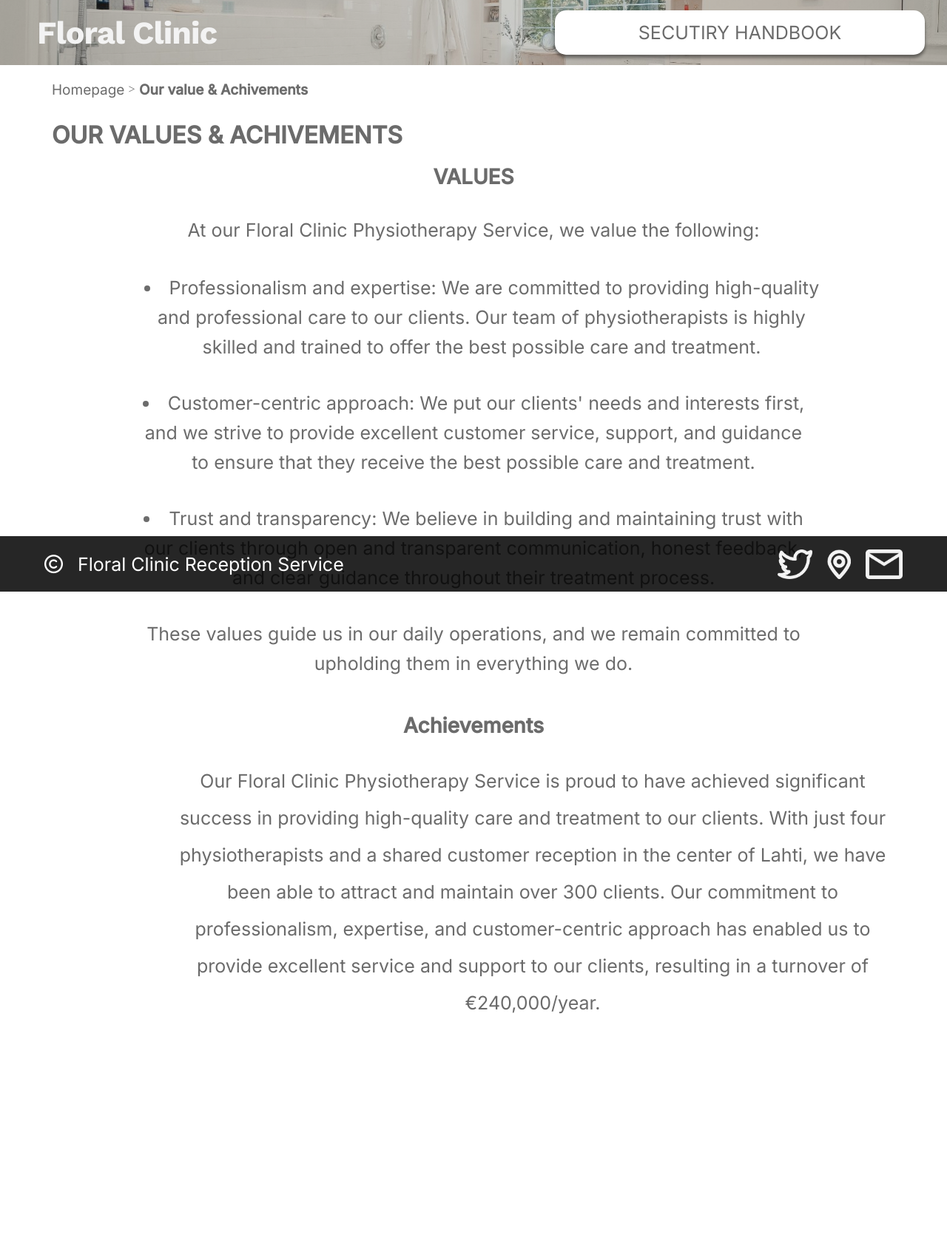
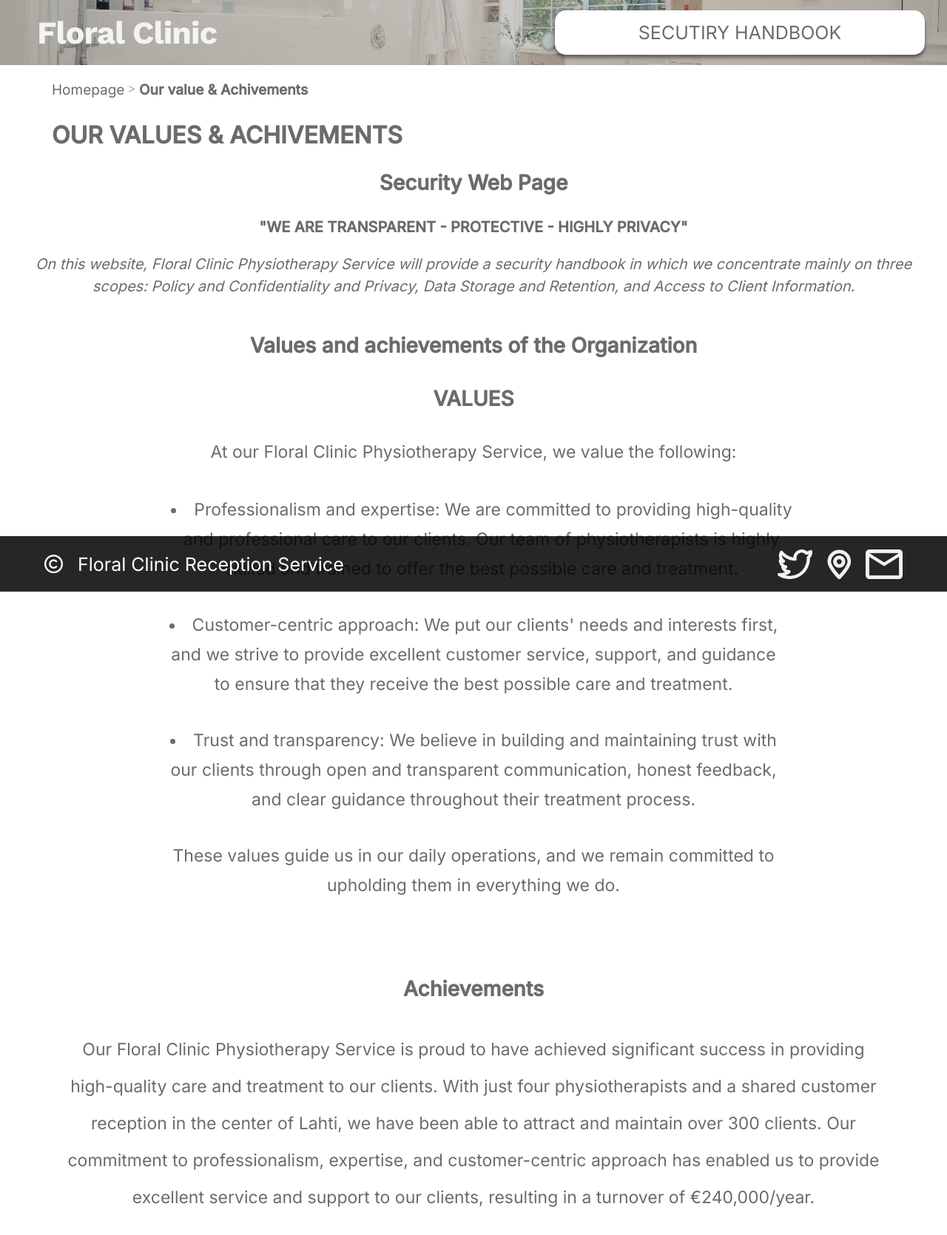
Before and after one commit to trietphamgit/handbook-security, a plain HTML site: page index_value.html in a window 1280 px wide. Shown: the whole page at 74% size. Before the commit the page ends 1520 px from the top, so only its background shows below. Drawn offline with nearby package versions, Linux system fonts and the light colour scheme.

Commit message:
final content

```diff
--- a/index_value.html
+++ b/index_value.html
@@ -40,7 +40,7 @@
     </div>
 
   </div>
-
+  <div class="mainbody">
     <div class="content">
       <div class="content__address">
         <div class="content__adress--homepage">
@@ -63,6 +63,18 @@
   <div class="content__title">
     OUR VALUES & ACHIVEMENTS
   </div>
+  <div class="content__subtitle">
+      <h3>Security Web Page</h3>
+  </div>
+
+      <h5>"WE ARE TRANSPARENT - PROTECTIVE - HIGHLY PRIVACY"</h5>
+
+      <div class="content__overview">On this website, Floral Clinic Physiotherapy Service will provide a security handbook in which we concentrate mainly on three scopes: Policy and Confidentiality and Privacy, Data Storage and Retention, and Access to Client Information. </div>
+
+      <h3> Values and achievements of the Organization</h3>
+
+
+
 
     <div class="content__main-content--value">
         VALUES
@@ -78,18 +90,13 @@
         <li class="value_main-p3">Trust and transparency: We believe in building and maintaining trust with <br> our clients through open and transparent communication, honest feedback,<br> and clear guidance throughout their treatment process.</li>
         <p class="value_main-p4">These values guide us in our daily operations, and we remain committed to <br> upholding them in everything we do.</p>
       </div>
+    </div>
+
       <div style="margin-top: 50px; margin-bottom: 30px;" class="content__main-content--value">
         Achievements
     </div>
+      <div  class="achievement-content">Our Floral Clinic Physiotherapy Service is proud to have achieved significant success in providing high-quality care and treatment to our clients. With just four physiotherapists and a shared customer reception in the center of Lahti, we have been able to attract and maintain over 300 clients.  Our commitment to professionalism, expertise, and customer-centric approach has enabled us to provide excellent service and support to our clients, resulting in a turnover of €240,000/year. </div>
 
-      <div class="content__achivement-main">
-        <p style="left: 100px; width: fit-content; line-height: 50px; display: flex; position: relative;">Our Floral Clinic Physiotherapy Service is proud to have achieved significant success in providing high-quality care and treatment to our clients. With just four physiotherapists and a shared customer reception in the center of Lahti, we have been able to attract and maintain over 300 clients. Our commitment to professionalism, expertise, and customer-centric approach has enabled us to provide excellent service and support to our clients, resulting in a turnover of €240,000/year. </p>
-      </div>
-
-  </div>
-
-
-  </div>
 
 
 <div class="footer">
@@ -112,12 +119,9 @@
     </a>
 
   </div>
-
-
-
+</div>
 
   </div>
 
-  </div>
 </body>
 </html>
--- a/style.css
+++ b/style.css
@@ -155,7 +155,7 @@ body{
 
 .security-info:hover,
 .our-value-btn:hover {
-  transform: scale(1.1);
+  opacity: 70%;
   z-index: 10;
 }
 
@@ -163,7 +163,7 @@ body{
 .icons-location:hover,
 .icons-sms:hover
  {
-  transform: scale(1.3);
+  transform: scale(1.3) ;
   z-index: 10;
 }
 
--- a/style_value.css
+++ b/style_value.css
@@ -3,10 +3,11 @@
   margin: 0;
 }
 
-body{
-  height: 109vh;
+.mainbody {
+  height: 1750px;
+  display: flex;
+  position: relative;
 }
-
 
 .header {
   width: 100%;
@@ -83,7 +84,41 @@ body{
   flex-direction: column;
 }
 
+h3 {
+  font-size: 25px;
+  color:rgba(0, 0, 0, 0.58);
+  font-family: 'Inter';
+  font-style: normal;
+  font-weight: 600;
+  font-size: 28px;
+  line-height: 30px;
+  text-align: center;
+  margin: 30px;
+}
 
+h5 {
+  color:rgba(0, 0, 0, 0.58);
+  font-family: 'Inter';
+  font-style: normal;
+  font-weight: 400;
+  font-size: 20px;
+  line-height: 30px;
+  font-weight: bold;
+  text-align: center;
+}
+
+.content__overview {
+  color:rgba(0, 0, 0, 0.58);
+  font-family: 'Inter';
+  font-style: normal;
+  font-weight: 400;
+  font-size: 20px;
+  line-height: 30px;
+  font-style: italic;
+  width: fit-content;
+  text-align: center;
+  margin: 20px;
+}
 .content__address {
   display: flex;
   position: relative;
@@ -137,7 +172,7 @@ body{
   display: flex;
   justify-content: center;
   align-items: center;
-  margin-top: 20px;
+  margin-top: 10px;
   font-size: 28px;
   font-family: 'Inter';
   font-style: normal;
@@ -146,15 +181,31 @@ body{
 
 }
 
+.achievement-content{
+  width: fit-content;
+  display: flex;
+  position: relative;
+  align-items: center;
+  margin: 10px 80px;
+  font-size: 23px;
+  font-family: 'Inter';
+  font-style: normal;
+  font-weight: 400;
+  color: rgba(0, 0, 0, 0.58);
+  text-align: center;
+  line-height: 50px;
+
+}
+
 .content__achivement-main {
 position: relative;
-width: 1000px;
+width: 100%;
 display: flex;
 text-align: center;
 font-family: 'Inter';
 font-style: normal;
 font-weight: 400;
-font-size: 25px;
+font-size: 23px;
 line-height: 30px;
 color: rgba(0, 0, 0, 0.58);
 margin-left: 120px;
@@ -205,13 +256,11 @@ margin-left: 120px;
 }
 
 .content__value {
-  width: 100%;
-
   margin: 35px 0;
   font-family: 'Inter';
   font-style: normal;
   font-weight: 400;
-  font-size: 25px;
+  font-size: 23px;
   line-height: 30px;
   flex-wrap: nowrap;
   color: #6C6C6C;
@@ -227,7 +276,6 @@ margin-left: 120px;
   flex-direction: column;
   column-gap: 5vh;
   position: relative;
-  height: 70vh;
 }
 
 .value_main-p1,
```
Also changed, not shown: main section 1.html (+10 -28 lines), style_main-section-1.css (+4 -7 lines), style_main-section-2.css (+11 -1 lines). Lines whose indentation alone changed are shown as unchanged.
